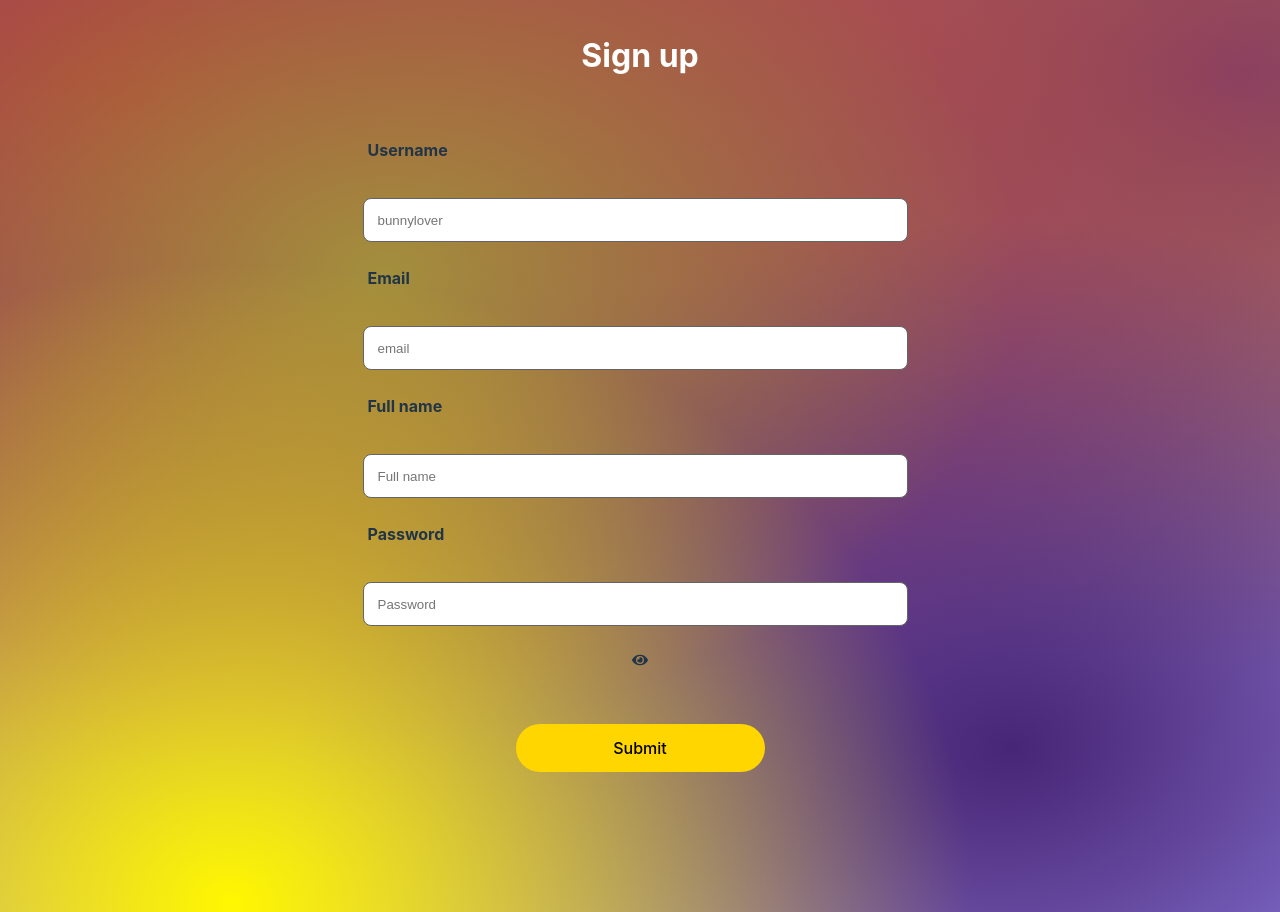
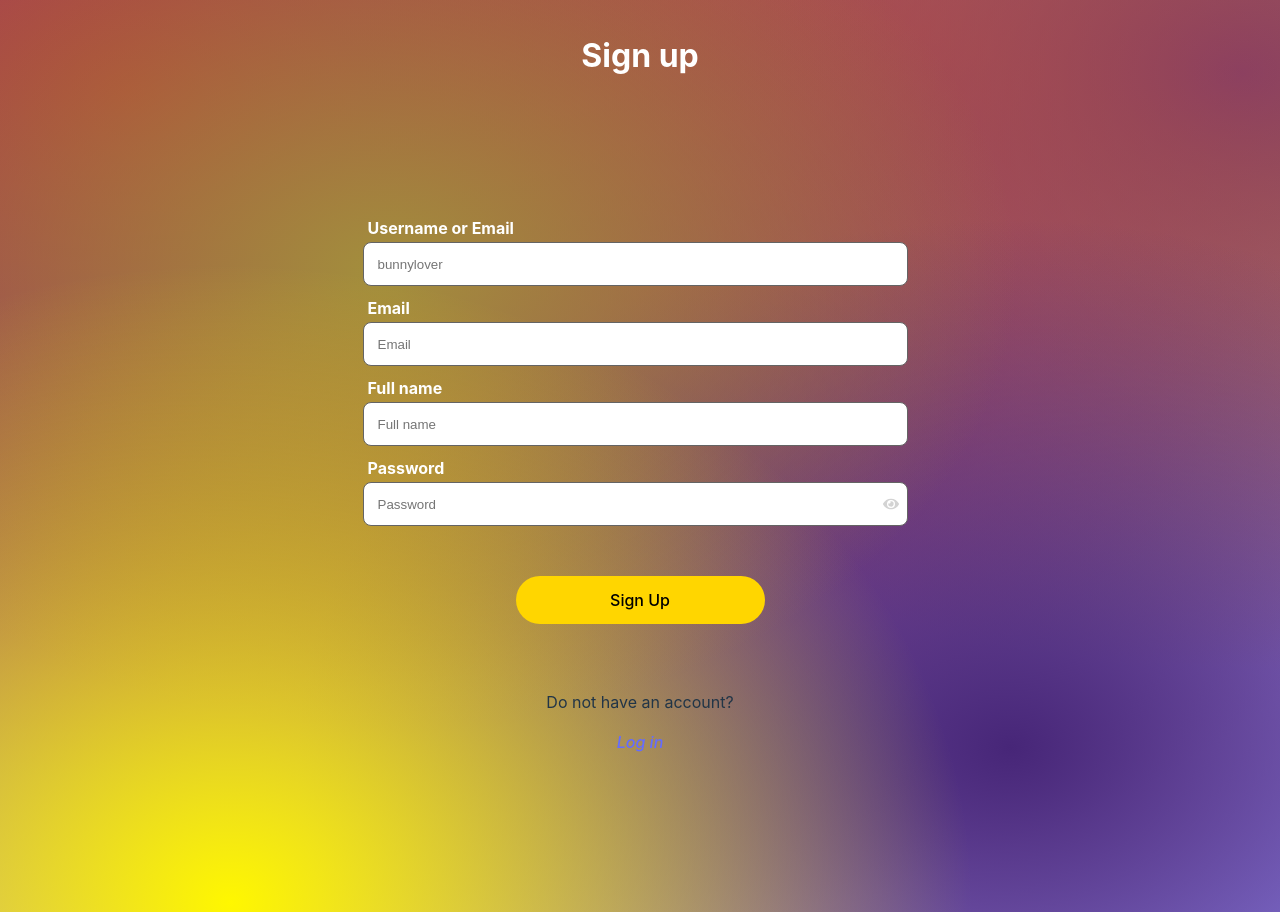
Before and after one commit to BinniesLite/finance_app, a React (Vite) app in the folder client/: page /signup in a window 1280 px wide. Built offline with nearby package versions, Linux system fonts and the light colour scheme.

Commit message:
Fix format of sign up page

```diff
--- a/client/package.json
+++ b/client/package.json
@@ -12,7 +12,8 @@
   "dependencies": {
     "react": "^18.2.0",
     "react-dom": "^18.2.0",
-    "react-icons": "^4.8.0"
+    "react-icons": "^4.8.0",
+    "react-router-dom": "^6.11.1"
   },
   "devDependencies": {
     "@types/react": "^18.0.28",
--- a/client/src/components/pages/SignInPage.jsx
+++ b/client/src/components/pages/SignInPage.jsx
@@ -2,7 +2,6 @@ import { React, useState } from "react"
 import { FaEye, FaEyeSlash } from "react-icons/fa"
 import {useNavigate} from "react-router-dom"
 import "../../styles/SignIn.css"
-import SignUpPage from "./SignUpPage";
 
 const SignInPage = () => {
     const navigate = useNavigate();
--- a/client/src/components/pages/SignUpPage.jsx
+++ b/client/src/components/pages/SignUpPage.jsx
@@ -1,5 +1,8 @@
 import { React, useState } from "react"
 import { FaEye, FaEyeSlash } from "react-icons/fa"
+import { Link } from "react-router-dom"
+import "../../styles/SignUp.css"
+
 
 
 const SignUpPage = () => {
@@ -18,7 +21,7 @@ const SignUpPage = () => {
     <header>Sign up</header>
     <body>
         <form>
-            <label htmlFor="username">Username</label><br />
+            <label htmlFor="username">Username or Email</label>
             <input
                 type="text"
                 id="username"
@@ -27,24 +30,31 @@ const SignUpPage = () => {
                 required
                 value={username}
                 onChange={(e) => setUsername(e.target.value)}
-            /><br/>
+            />
 
-            <label for="email">Email</label><br/>
-            <input type="email" id="email" name="email" placeholder="email" required/><br/>
-            <label for="fname">Full name</label><br/>
-            <input type="text" id="fname" name="fname" placeholder="Full name" required/><br/>
-            <label for="password">Password</label><br/>
-            <input type={showPassword ? "text" : "password"} id="password" name="password" placeholder="Password" required=""/><br/>
-            <i type="button" onClick={togglePasswordVisibility}>{showPassword ? <FaEyeSlash /> : <FaEye />}</i><br/>
-            <button type="submit">Submit</button>
+            <label for="email">Email</label>
+            <input value={email} type="email" id="email" name="email" placeholder="Email" required/>
+
+            <label for="fname">Full name</label>
+            <input value={fullName} type="text" id="fname" name="fname" placeholder="Full name" required/>
+
+            <label for="password">Password</label>
+            <div class="password-container">
+                <input type={showPassword ? "text" : "password"} id="password" name="password" placeholder="Password" required="" />
+                <i type="button" id = "fa-eye" onClick={togglePasswordVisibility}>{showPassword ? <FaEyeSlash /> : <FaEye />}</i>
+            </div>
+
+            <button type="submit">Sign Up</button>
+
+            <div class = "signin-link">
+                <p> Do not have an account?</p>
+                <Link to='/'> <i type = "button" id = "signup">Log in</i> </Link>
+            </div>
         </form>
     </body>
     </>
     );
 };
 
-const onClick = () => {
-    return null;
-}
 
 export default SignUpPage
--- a/client/src/styles/SignUp.css
+++ b/client/src/styles/SignUp.css
@@ -1,4 +1,104 @@
-.EyeIconStyle {
-    margin-left: -30px;
+input {
+    /* Placeholder */
+
+
+    box-sizing: border-box;
+
+    /* Auto layout */
+
+    display: flex;
+    flex-direction: row;
+    align-items: center;
+    padding: 14px;
+    gap: 5px;
+
+    width: 545px;
+    height: 44px;
+
+    /* White */
+
+    background: #FFFFFF;
+    /* Main Colors/Gray/2 */
+
+    border: 1.5px solid #646464;
+    border-radius: 8px;
+
+    /* Inside auto layout */
+
+    flex: none;
+    order: 1;
+    align-self: stretch;
+    flex-grow: 0;
+}
+
+label {
+    /* Label */
+
+
+    /* Auto layout */
+
+    display: flex;
+    flex-direction: row;
+    align-items: flex-start;
+    padding: 0px 5px;
+    gap: 10px;
+
+    width: 545px;
+    height: 36px;
+    margin-top: 10px;
+    margin-bottom: -10px;
+    /* Inside auto layout */
+
+    flex: none;
+    order: 0;
+    align-self: stretch;
+    flex-grow: 0;
+    font-weight: bold;
+    color: white;
+}
+
+header {
+    color: #FFFFFF;
+    font-weight: bold;
+    font-size: xx-large;
+}
+.password-container{
+    width: 400px;
+    position: relative;
+}
+
+#fa-eye{
+    position: absolute;
+    top: 28%;
+    left: 130%;
     cursor: pointer;
+    color: lightgray;
 }
+
+button[type = "submit"] {
+    /* Buttons */
+
+
+    /* Auto layout */
+
+    /* display: flex; */
+    flex-direction: row;
+    justify-content: center;
+    align-items: center;
+    padding: 8px 16px;
+    gap: 5px;
+    margin: 50px;
+
+    /* position: absolute; */
+    width: 249px;
+    height: 48px;
+    left: 739px;
+    top: 616px;
+
+    background: #FFD600;
+    border-radius: 30px;
+}
+
+.signin-link>p[type ="button"]{
+    color: #322A95;
+}
```
Also changed, not shown: 1 other file (tests, documents, lock files or other folders).
